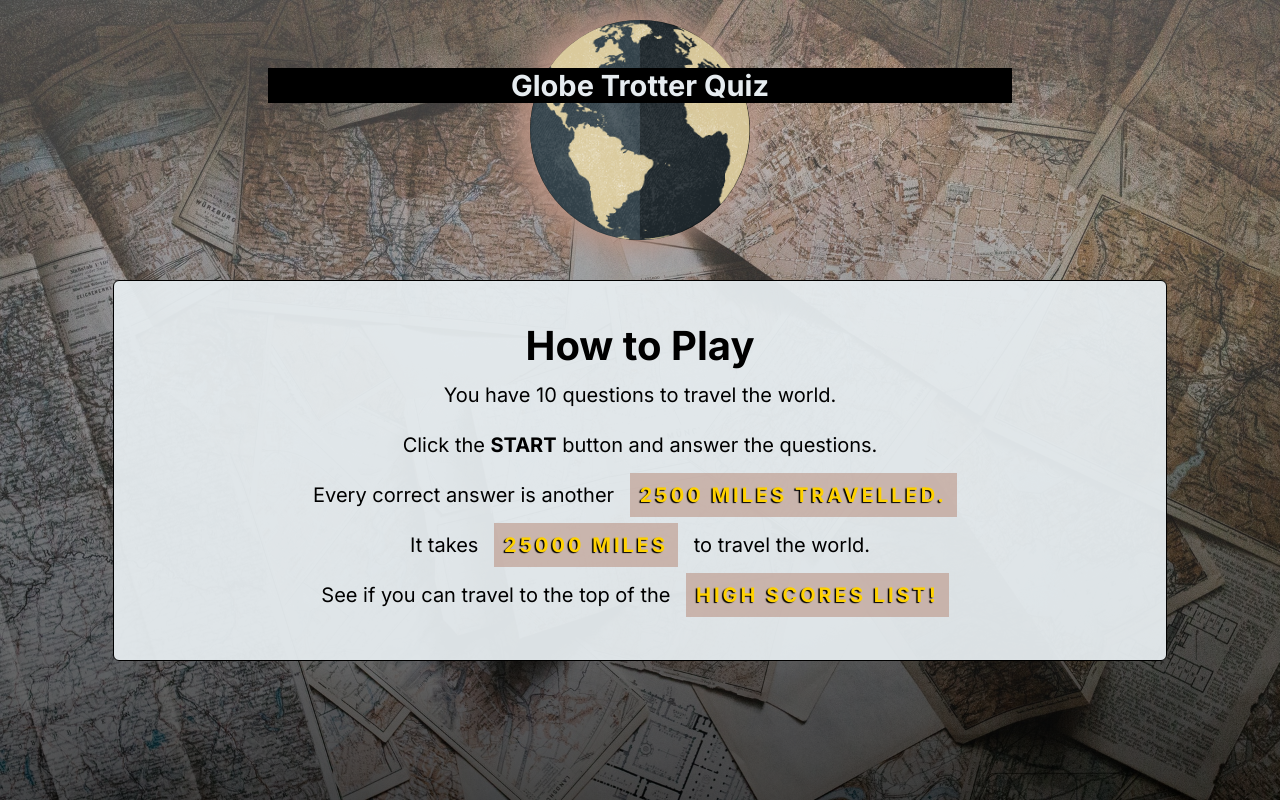
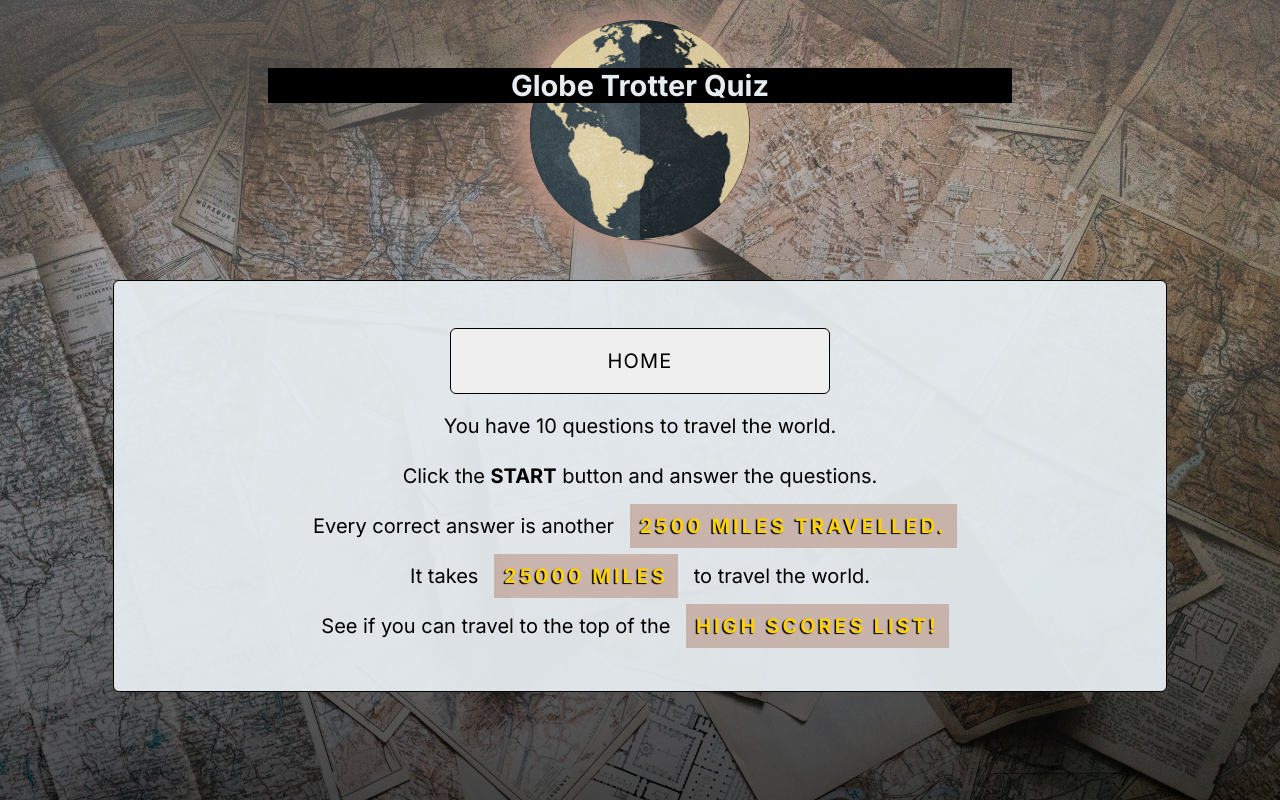
Before and after one commit to rhysmoggs/nextjs13-quiz, a Next.js app: page /howtoplay in a window 1280 px wide. Built offline with nearby package versions, Linux system fonts and the light colour scheme.

Commit message:
add home naviagation button to all pages

```diff
--- a/app/components/EndGame.jsx
+++ b/app/components/EndGame.jsx
@@ -42,7 +42,10 @@ const EndGame = ({ score, count }) => {
             Home
           </Link>
 
-          <Link href='/scores' className={styles.btn}>
+          <Link
+            href='/scores'
+            className={`${styles.btn} ${styles.cardCorrect}`}
+          >
             High Scores
           </Link>
         </>
--- a/app/howtoplay/page.js
+++ b/app/howtoplay/page.js
@@ -1,5 +1,6 @@
 import styles from '../page.module.css'
 import Logo from '../components/Logo'
+import Link from 'next/link'
 
 function HowToPlay() {
   return (
@@ -7,7 +8,11 @@ function HowToPlay() {
       <Logo />
       <div className={styles.gameArea}>
         <div className={styles.container}>
-          <h1>How to Play</h1>
+          {/* <h1>How to Play</h1> */}
+
+          <Link href='/' className={styles.btn}>
+            Home
+          </Link>
 
           <div className={styles.howToText}>
             <p>You have 10 questions to travel the world.</p>
--- a/app/page.module.css
+++ b/app/page.module.css
@@ -111,10 +111,6 @@
   cursor: pointer;
 }
 
-.cardCorrect {
-  background: rgb(255, 210, 0);
-}
-
 .cardIncorrect {
   background: red;
 }
@@ -146,6 +142,10 @@
   border-radius: 6px;
   border: 1px solid black;
   align-items: center;
+}
+
+.cardCorrect {
+  background: rgb(255, 210, 0);
 }
 
 .btn:hover {
```
Also changed, not shown: app/contact/page.js (+7 -1 lines).
